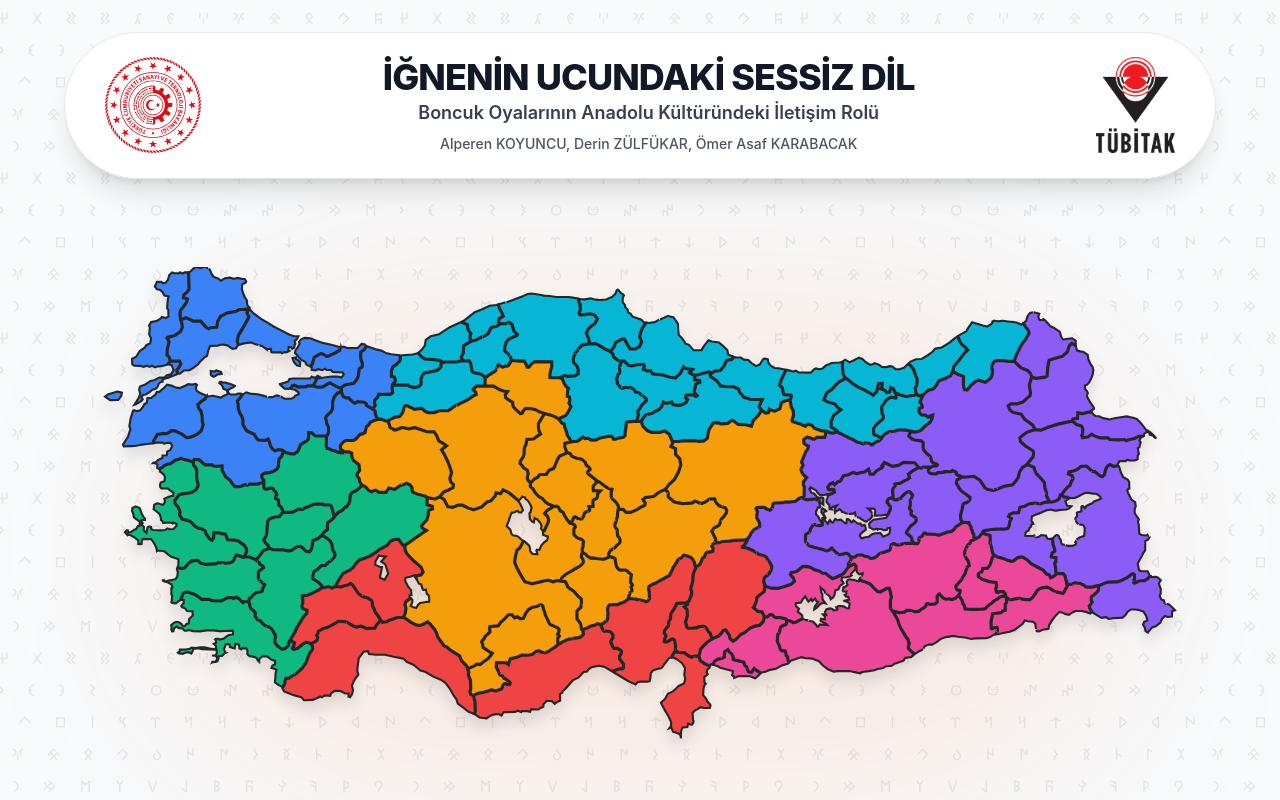
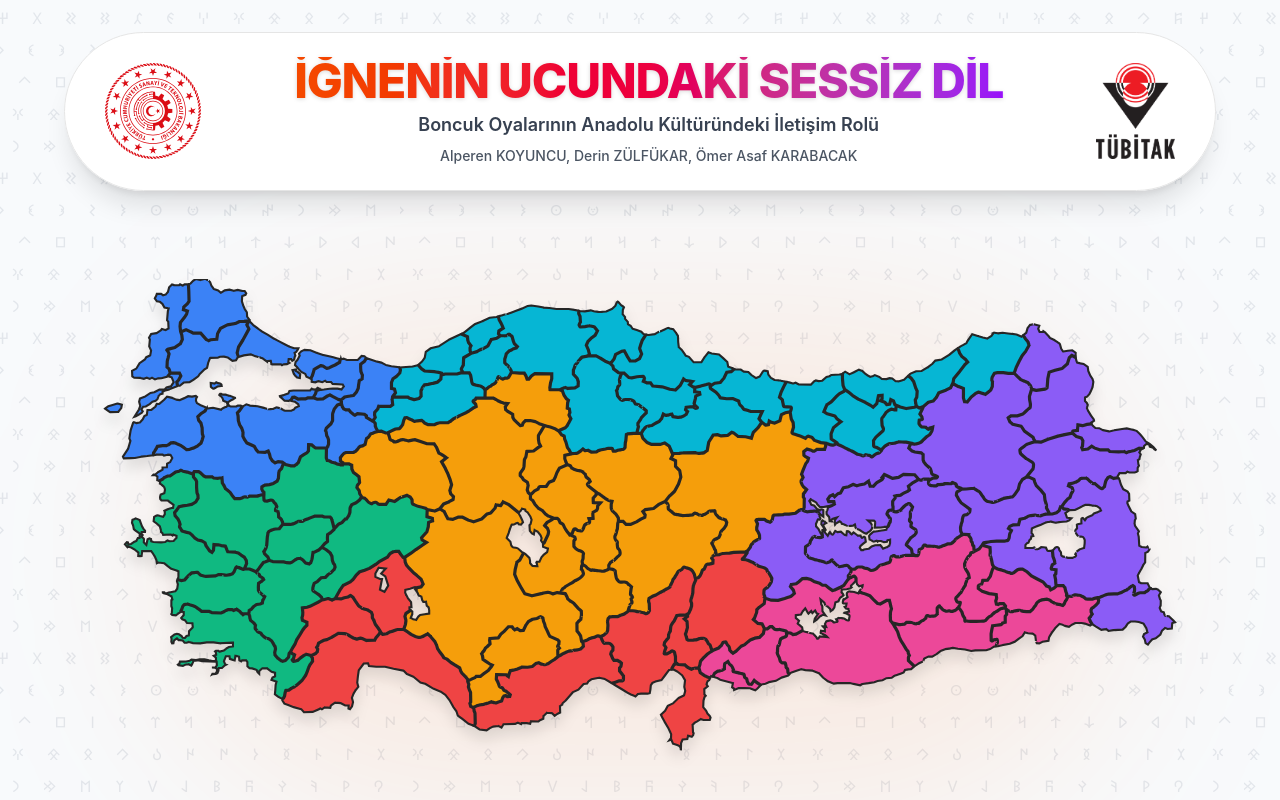
Before and after one commit to koraykunduraci/igneoyasi, a React (Vite) app: page / in a window 1280 px wide. Shown: the top 800 px of the page. Built offline with nearby package versions, Linux system fonts and the light colour scheme.

Commit message:
style: restore old gradient and sizes for banner title

```diff
--- a/src/App.jsx
+++ b/src/App.jsx
@@ -149,7 +149,7 @@
 
           {/* Central Text Block */}
           <div className="flex flex-col items-center justify-center text-center flex-1">
-            <h1 className="text-xl sm:text-2xl md:text-3xl lg:text-4xl font-extrabold text-[#111827] tracking-tight uppercase mb-1">
+            <h1 className="text-3xl sm:text-4xl md:text-5xl font-extrabold tracking-tight bg-gradient-to-r from-orange-600 via-rose-600 to-purple-600 bg-clip-text text-transparent pb-1 drop-shadow-sm uppercase mb-1">
               İĞNENİN UCUNDAKİ SESSİZ DİL
             </h1>
             <h2 className="text-sm md:text-base lg:text-lg font-semibold text-[#374151] mb-2 leading-snug">
```
